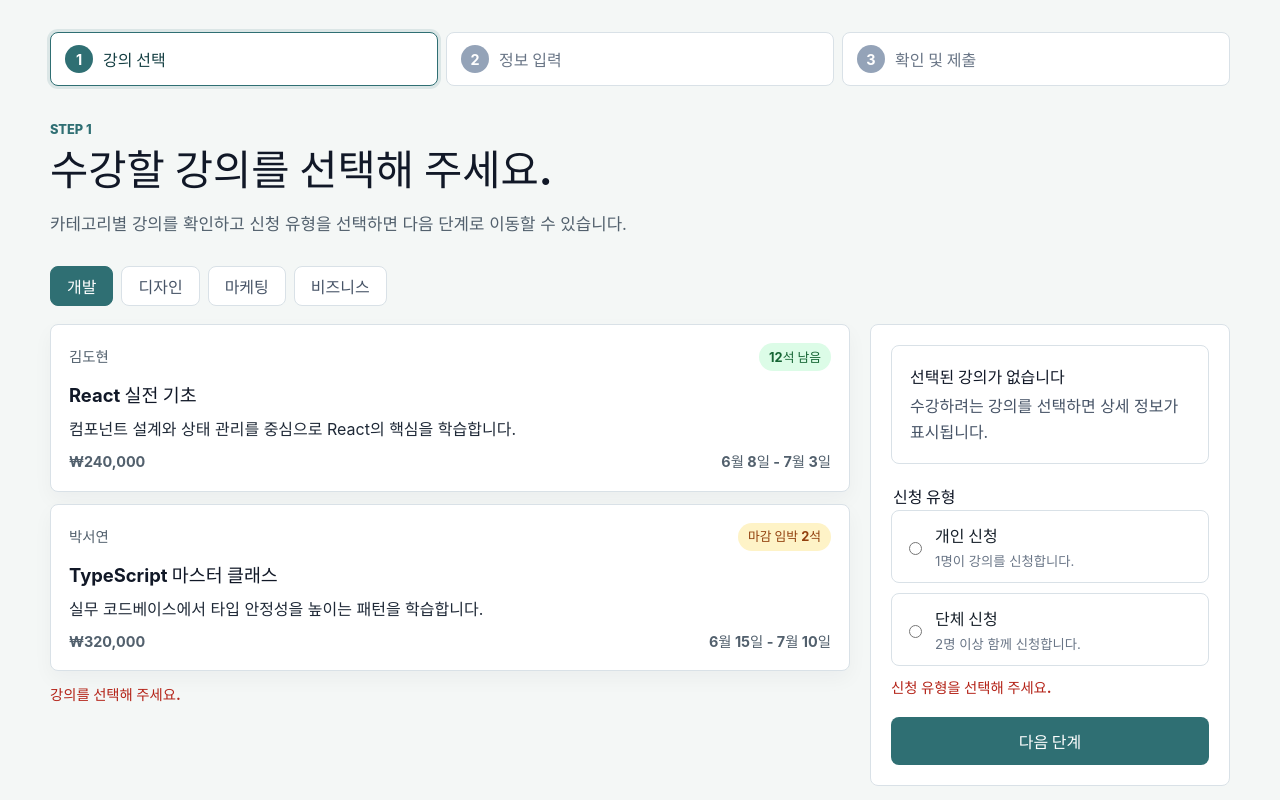
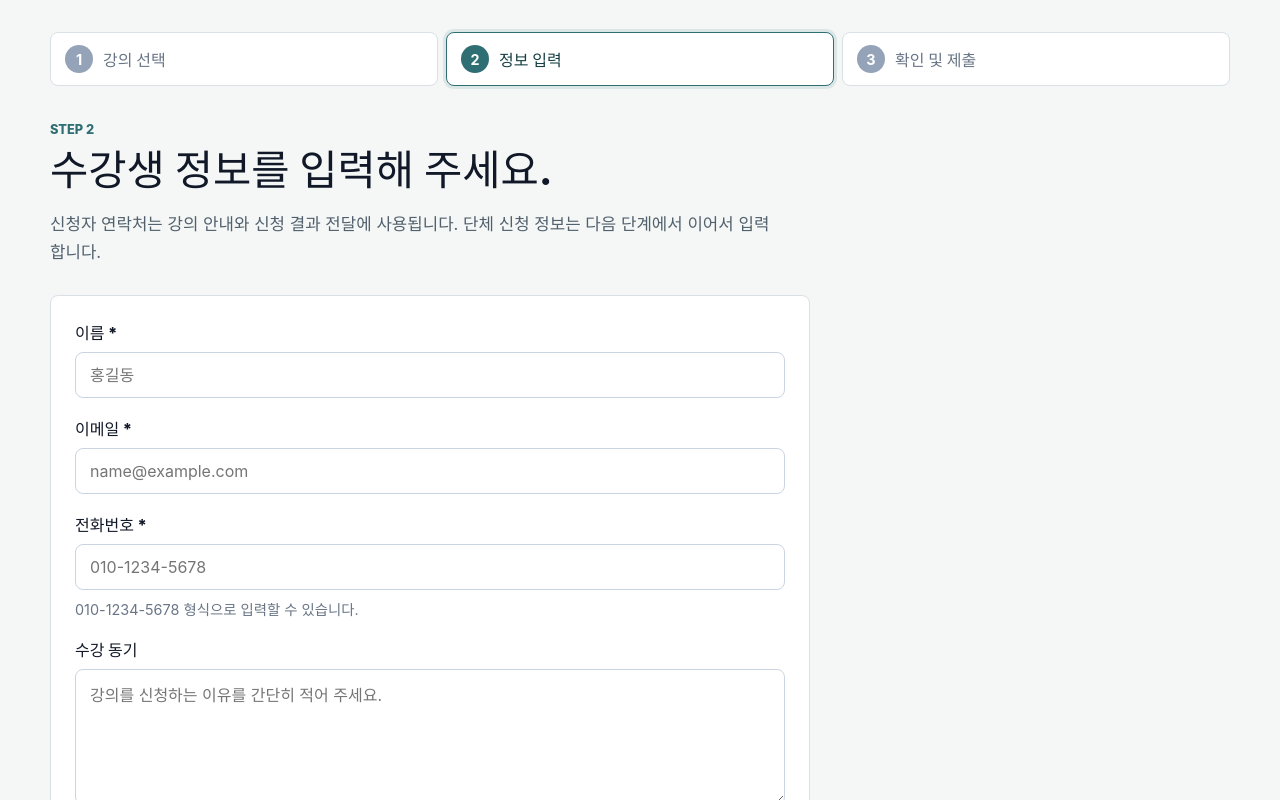
Before and after one commit to MunJinYeong/multi-step-registration, a React (Vite) app: page / in a window 1280 px wide. Both pictures are taken after a click on the button "다음 단계". Shown: the top 800 px of the page. Built offline with nearby package versions, Linux system fonts and the light colour scheme.

Commit message:
feat: '수강생 정보 입력 단계 구현'

```diff
--- /dev/null
+++ b/src/components/Field.tsx
@@ -0,0 +1,85 @@
+import type {
+  InputHTMLAttributes,
+  ReactNode,
+  TextareaHTMLAttributes
+} from "react";
+import type { FieldError } from "react-hook-form";
+
+type FieldControlProps =
+  | ({
+      as?: "input";
+    } & InputHTMLAttributes<HTMLInputElement>)
+  | ({
+      as: "textarea";
+    } & TextareaHTMLAttributes<HTMLTextAreaElement>);
+
+interface FieldProps {
+  label: string;
+  error?: FieldError;
+  hint?: string;
+  required?: boolean;
+  children?: ReactNode;
+  controlProps: FieldControlProps;
+}
+
+function Field({
+  label,
+  error,
+  hint,
+  required = false,
+  children,
+  controlProps
+}: FieldProps) {
+  const errorId = error ? `${controlProps.id}-error` : undefined;
+  const hintId = hint ? `${controlProps.id}-hint` : undefined;
+  const describedBy = [hintId, errorId].filter(Boolean).join(" ") || undefined;
+
+  const control = (() => {
+    if (controlProps.as === "textarea") {
+      const { as: controlAs, ...textareaProps } = controlProps;
+      void controlAs;
+
+      return (
+      <textarea
+        {...textareaProps}
+        aria-describedby={describedBy}
+        aria-invalid={Boolean(error)}
+      />
+      );
+    }
+
+    const { as: controlAs, ...inputProps } = controlProps;
+    void controlAs;
+
+    return (
+      <input
+        {...inputProps}
+        aria-describedby={describedBy}
+        aria-invalid={Boolean(error)}
+      />
+    );
+  })();
+
+  return (
+    <div className="field">
+      <label htmlFor={controlProps.id}>
+        {label}
+        {required ? <span aria-hidden="true"> *</span> : null}
+      </label>
+      {control}
+      {hint ? (
+        <p className="field-hint" id={hintId}>
+          {hint}
+        </p>
+      ) : null}
+      {error ? (
+        <p className="field-error" id={errorId} role="alert">
+          {error.message}
+        </p>
+      ) : null}
+      {children}
+    </div>
+  );
+}
+
+export default Field;
--- a/src/features/enrollment/EnrollmentPage.tsx
+++ b/src/features/enrollment/EnrollmentPage.tsx
@@ -1,6 +1,9 @@
 import { useState } from "react";
+import { zodResolver } from "@hookform/resolvers/zod";
+import { FormProvider, useForm } from "react-hook-form";
 import StepIndicator from "../../components/StepIndicator";
-import { courseStepSchema } from "./schemas";
+import { enrollmentFormDraftSchema } from "./schemas";
+import ApplicantStep from "./steps/ApplicantStep";
 import CourseStep from "./steps/CourseStep";
 import type {
   Course,
@@ -22,81 +25,115 @@ const initialDraft: EnrollmentFormDraft = {
 };
 
 function EnrollmentPage() {
-  const [currentStep] = useState<EnrollmentStep>("course");
-  const [draft, setDraft] = useState<EnrollmentFormDraft>(initialDraft);
+  const [currentStep, setCurrentStep] = useState<EnrollmentStep>("course");
   const [selectedCourse, setSelectedCourse] = useState<Course | null>(null);
-  const [courseStepErrors, setCourseStepErrors] = useState<{
-    courseId?: string;
-    type?: string;
-  }>({});
-  const [isCourseStepReady, setIsCourseStepReady] = useState(false);
+  const [isApplicantStepReady, setIsApplicantStepReady] = useState(false);
+  const methods = useForm<EnrollmentFormDraft>({
+    defaultValues: initialDraft,
+    mode: "onBlur",
+    reValidateMode: "onChange",
+    resolver: zodResolver(enrollmentFormDraftSchema)
+  });
+  const {
+    formState: { errors },
+    getValues,
+    setValue,
+    trigger,
+    watch
+  } = methods;
+  const selectedCourseId = watch("courseId");
+  const selectedType = watch("type");
 
   const handleCourseChange = (course: Course) => {
     setSelectedCourse(course);
-    setDraft((currentDraft) => ({
-      ...currentDraft,
-      courseId: course.id
-    }));
-    setCourseStepErrors((currentErrors) => ({
-      ...currentErrors,
-      courseId: undefined
-    }));
-    setIsCourseStepReady(false);
+    setValue("courseId", course.id, {
+      shouldDirty: true,
+      shouldTouch: true,
+      shouldValidate: true
+    });
+    setIsApplicantStepReady(false);
   };
 
   const handleTypeChange = (type: EnrollmentType) => {
-    setDraft((currentDraft) => ({
-      ...currentDraft,
-      type
-    }));
-    setCourseStepErrors((currentErrors) => ({
-      ...currentErrors,
-      type: undefined
-    }));
-    setIsCourseStepReady(false);
+    setValue("type", type, {
+      shouldDirty: true,
+      shouldTouch: true,
+      shouldValidate: true
+    });
+    setIsApplicantStepReady(false);
   };
 
-  const handleCourseStepNext = () => {
-    const result = courseStepSchema.safeParse({
-      courseId: draft.courseId,
-      type: draft.type
+  const handleCourseStepNext = async () => {
+    const isValid = await trigger(["courseId", "type"], {
+      shouldFocus: true
     });
 
-    if (!result.success) {
-      const formattedErrors = result.error.flatten().fieldErrors;
-
-      setCourseStepErrors({
-        courseId: formattedErrors.courseId?.[0],
-        type: formattedErrors.type?.[0]
-      });
-      setIsCourseStepReady(false);
+    if (!isValid) {
       return;
     }
 
-    setCourseStepErrors({});
-    setIsCourseStepReady(true);
+    setCurrentStep("applicant");
+    setIsApplicantStepReady(false);
+  };
+
+  const handleApplicantStepBack = () => {
+    setCurrentStep("course");
+    setIsApplicantStepReady(false);
+  };
+
+  const handleApplicantStepNext = async () => {
+    const isValid = await trigger(
+      [
+        "applicant.name",
+        "applicant.email",
+        "applicant.phone",
+        "applicant.motivation"
+      ],
+      { shouldFocus: true }
+    );
+
+    if (!isValid) {
+      setIsApplicantStepReady(false);
+      return;
+    }
+
+    setIsApplicantStepReady(true);
   };
 
   return (
     <main className="app-shell">
+      <FormProvider {...methods}>
         <div className="app-container">
           <StepIndicator currentStep={currentStep} />
+          {currentStep === "course" ? (
             <CourseStep
               selectedCourse={selectedCourse}
-          selectedCourseId={draft.courseId}
-          selectedType={draft.type}
-          errors={courseStepErrors}
+              selectedCourseId={selectedCourseId}
+              selectedType={selectedType}
+              errors={{
+                courseId: errors.courseId?.message,
+                type: errors.type?.message
+              }}
               onCourseChange={handleCourseChange}
               onTypeChange={handleTypeChange}
               onNext={handleCourseStepNext}
             />
-        {isCourseStepReady ? (
+          ) : null}
+          {currentStep === "applicant" ? (
+            <ApplicantStep
+              enrollmentType={getValues("type")}
+              onBack={handleApplicantStepBack}
+              onNext={handleApplicantStepNext}
+            />
+          ) : null}
+          {isApplicantStepReady ? (
             <div className="next-step-notice" role="status">
-            강의 선택이 완료되었습니다. 다음 구현 단계에서 수강생 정보 입력
-            화면으로 연결됩니다.
+              수강생 정보 입력이 완료되었습니다. 다음 구현 단계에서 단체 신청
+              세부 정보와 확인 화면으로 연결됩니다.
             </div>
           ) : null}
         </div>
+      </FormProvider>
     </main>
   );
 }
--- a/src/features/enrollment/schemas.ts
+++ b/src/features/enrollment/schemas.ts
@@ -115,6 +115,14 @@ export const applicantStepSchema = z.discriminatedUnion("type", [
   groupApplicantStepSchema
 ]);
 
+export const enrollmentFormDraftSchema = z.object({
+  courseId: z.string(),
+  type: z.union([enrollmentTypeSchema, z.literal("")]),
+  applicant: applicantBaseSchema,
+  group: groupFieldsSchema.optional(),
+  agreedToTerms: z.boolean()
+});
+
 export const reviewStepSchema = z.object({
   agreedToTerms: z.literal(true, {
     error: "이용약관에 동의해 주세요."
--- /dev/null
+++ b/src/features/enrollment/steps/ApplicantStep.tsx
@@ -0,0 +1,105 @@
+import { useFormContext } from "react-hook-form";
+import Field from "../../../components/Field";
+import type { EnrollmentFormDraft, EnrollmentType } from "../types";
+
+interface ApplicantStepProps {
+  enrollmentType: EnrollmentType | "";
+  onBack: () => void;
+  onNext: () => void;
+}
+
+function ApplicantStep({ enrollmentType, onBack, onNext }: ApplicantStepProps) {
+  const {
+    formState: { errors },
+    register,
+    watch
+  } = useFormContext<EnrollmentFormDraft>();
+  const motivation = watch("applicant.motivation") ?? "";
+
+  return (
+    <section className="applicant-step" aria-labelledby="applicant-step-title">
+      <div className="section-heading">
+        <p className="eyebrow">Step 2</p>
+        <h1 id="applicant-step-title">수강생 정보를 입력해 주세요.</h1>
+        <p>
+          신청자 연락처는 강의 안내와 신청 결과 전달에 사용됩니다. 단체 신청
+          정보는 다음 단계에서 이어서 입력합니다.
+        </p>
+      </div>
+
+      <div className="form-panel">
+        <div className="field-grid">
+          <Field
+            label="이름"
+            required
+            error={errors.applicant?.name}
+            controlProps={{
+              id: "applicant-name",
+              autoComplete: "name",
+              placeholder: "홍길동",
+              ...register("applicant.name")
+            }}
+          />
+          <Field
+            label="이메일"
+            required
+            error={errors.applicant?.email}
+            controlProps={{
+              id: "applicant-email",
+              autoComplete: "email",
+              inputMode: "email",
+              placeholder: "name@example.com",
+              type: "email",
+              ...register("applicant.email")
+            }}
+          />
+          <Field
+            label="전화번호"
+            required
+            hint="010-1234-5678 형식으로 입력할 수 있습니다."
+            error={errors.applicant?.phone}
+            controlProps={{
+              id: "applicant-phone",
+              autoComplete: "tel",
+              inputMode: "tel",
+              placeholder: "010-1234-5678",
+              type: "tel",
+              ...register("applicant.phone")
+            }}
+          />
+          <Field
+            label="수강 동기"
+            hint={`${motivation.length}/300자`}
+            error={errors.applicant?.motivation}
+            controlProps={{
+              id: "applicant-motivation",
+              as: "textarea",
+              maxLength: 300,
+              placeholder: "강의를 신청하는 이유를 간단히 적어 주세요.",
+              rows: 5,
+              ...register("applicant.motivation")
+            }}
+          />
+        </div>
+
+        {enrollmentType === "group" ? (
+          <div className="step-note" role="note">
+            단체 신청 세부 정보는 다음 구현 단계에서 입력 화면으로
+            연결됩니다.
+          </div>
+        ) : null}
+
+        <div className="step-actions">
+          <button className="secondary-action" onClick={onBack} type="button">
+            이전
+          </button>
+          <button className="primary-action" onClick={onNext} type="button">
+            다음 단계
+          </button>
+        </div>
+      </div>
+    </section>
+  );
+}
+
+export default ApplicantStep;
--- a/src/styles.css
+++ b/src/styles.css
@@ -308,6 +308,85 @@ button:disabled {
   color: #697586;
 }
 
+.form-panel {
+  display: grid;
+  gap: 24px;
+  max-width: 760px;
+  padding: 24px;
+  background: #ffffff;
+  border: 1px solid #d9e1e7;
+  border-radius: 8px;
+}
+
+.field-grid {
+  display: grid;
+  gap: 18px;
+}
+
+.field {
+  display: grid;
+  gap: 8px;
+}
+
+.field label {
+  color: #111827;
+  font-weight: 800;
+}
+
+.field input,
+.field textarea {
+  width: 100%;
+  border: 1px solid #cbd5e1;
+  border-radius: 8px;
+  color: #111827;
+  background: #ffffff;
+}
+
+.field input {
+  min-height: 46px;
+  padding: 0 14px;
+}
+
+.field textarea {
+  min-height: 136px;
+  padding: 12px 14px;
+  resize: vertical;
+}
+
+.field input:focus,
+.field textarea:focus {
+  border-color: #2f6f73;
+  outline: none;
+  box-shadow: 0 0 0 3px rgba(47, 111, 115, 0.12);
+}
+
+.field input[aria-invalid="true"],
+.field textarea[aria-invalid="true"] {
+  border-color: #d92d20;
+}
+
+.field-hint {
+  margin: 0;
+  color: #697586;
+  font-size: 0.9rem;
+}
+
+.step-note {
+  padding: 14px 16px;
+  color: #155e75;
+  background: #ecfeff;
+  border: 1px solid #a5f3fc;
+  border-radius: 8px;
+  font-weight: 700;
+}
+
+.step-actions {
+  display: flex;
+  flex-wrap: wrap;
+  justify-content: flex-end;
+  gap: 10px;
+}
+
 .primary-action {
   min-height: 48px;
   padding: 0 18px;
@@ -316,6 +395,23 @@ button:disabled {
   border: 0;
   border-radius: 8px;
   font-weight: 800;
+}
+
+.secondary-action {
+  min-height: 48px;
+  padding: 0 18px;
+  color: #1f2937;
+  background: #ffffff;
+  border: 1px solid #cbd5e1;
+  border-radius: 8px;
+  font-weight: 800;
+}
+
+.secondary-action:hover,
+.secondary-action:focus-visible {
+  border-color: #2f6f73;
+  outline: none;
+  box-shadow: 0 0 0 3px rgba(47, 111, 115, 0.12);
 }
 
 .primary-action:hover,
```
Lines whose indentation alone changed are shown as unchanged.
